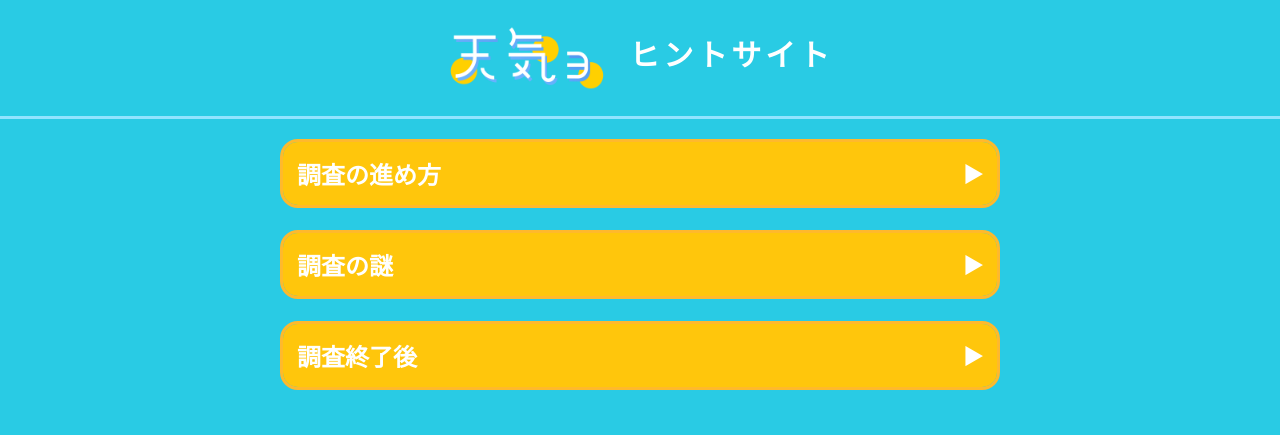
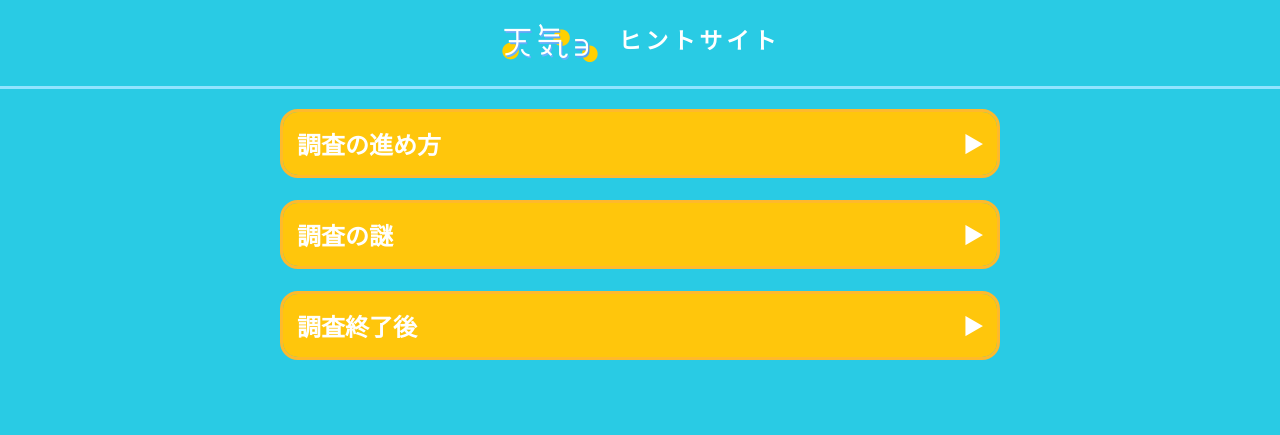
Before and after one commit to mathzusi/tenkyo, a plain HTML site: page index.html in a window 1280 px wide. Drawn offline with Linux system fonts and the light colour scheme.

Commit message:
Add files via upload

```diff
--- a/index.html
+++ b/index.html
@@ -17,7 +17,7 @@ body{
 header{
     padding:18px 20px;
     text-align:center;
-    font-size:30px;
+    font-size:23px;
     font-weight:bold;
     letter-spacing:4px;
     border-bottom:3px solid #91e4ff;
@@ -131,12 +131,12 @@ header{
 
 /* ヘッダー画像 */
 .ヘッダー画像{
-    width:160px;
-    height:80px;
+    width:100px;
+    height:50px;
 
     vertical-align:middle;
 
-    margin-right:10px;
+    margin-right:8px;
 }
 
 
```
